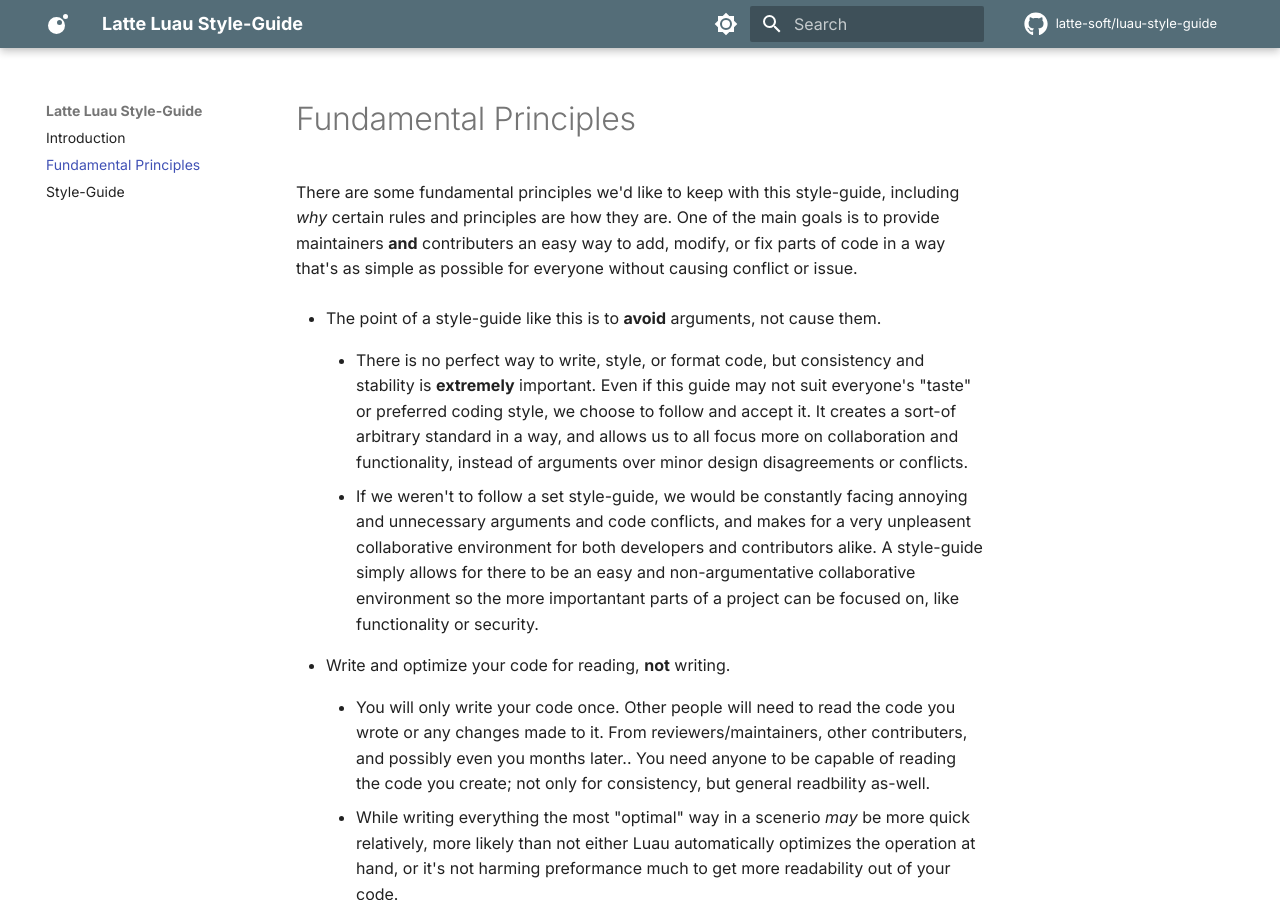
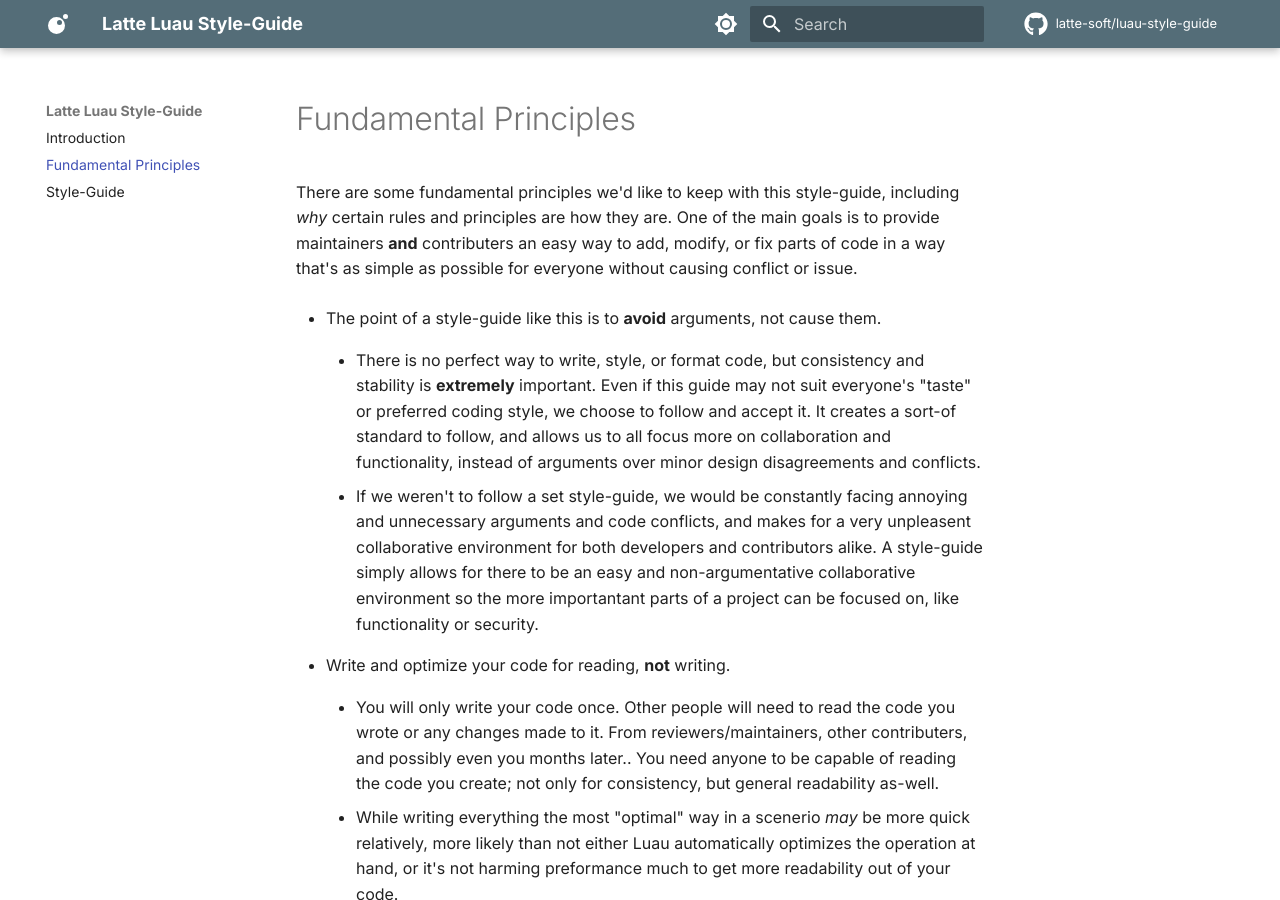
Before and after one commit to latte-soft/luau-style-guide, an MkDocs documentation site: the page built from docs/fundamental-principles.md, in a window 1280 px wide and 900 px high. Built offline with MkDocs 1.6.1 and Material for MkDocs 9.7.7, drawn with Linux system fonts in a browser that asks for light colours; comment, search, counter and statistics services are not loaded.

Commit message:
"readbility" moment

```diff
--- a/docs/fundamental-principles.md
+++ b/docs/fundamental-principles.md
@@ -7,13 +7,13 @@ There are some fundamental principles we'd like to keep with this style-guide, i
 
 - The point of a style-guide like this is to **avoid** arguments, not cause them.
 
-    - There is no perfect way to write, style, or format code, but consistency and stability is **extremely** important. Even if this guide may not suit everyone's "taste" or preferred coding style, we choose to follow and accept it. It creates a sort-of arbitrary standard in a way, and allows us to all focus more on collaboration and functionality, instead of arguments over minor design disagreements or conflicts.
+    - There is no perfect way to write, style, or format code, but consistency and stability is **extremely** important. Even if this guide may not suit everyone's "taste" or preferred coding style, we choose to follow and accept it. It creates a sort-of standard to follow, and allows us to all focus more on collaboration and functionality, instead of arguments over minor design disagreements and conflicts.
 
     - If we weren't to follow a set style-guide, we would be constantly facing annoying and unnecessary arguments and code conflicts, and makes for a very unpleasent collaborative environment for both developers and contributors alike. A style-guide simply allows for there to be an easy and non-argumentative collaborative environment so the more importantant parts of a project can be focused on, like functionality or security.
 
 - Write and optimize your code for reading, **not** writing.
 
-    - You will only write your code once. Other people will need to read the code you wrote or any changes made to it. From reviewers/maintainers, other contributers, and possibly even you months later.. You need anyone to be capable of reading the code you create; not only for consistency, but general readbility as-well.
+    - You will only write your code once. Other people will need to read the code you wrote or any changes made to it. From reviewers/maintainers, other contributers, and possibly even you months later.. You need anyone to be capable of reading the code you create; not only for consistency, but general readability as-well.
 
     - While writing everything the most "optimal" way in a scenerio *may* be more quick relatively, more likely than not either Luau automatically optimizes the operation at hand, or it's not harming preformance much to get more readability out of your code.
 
```
